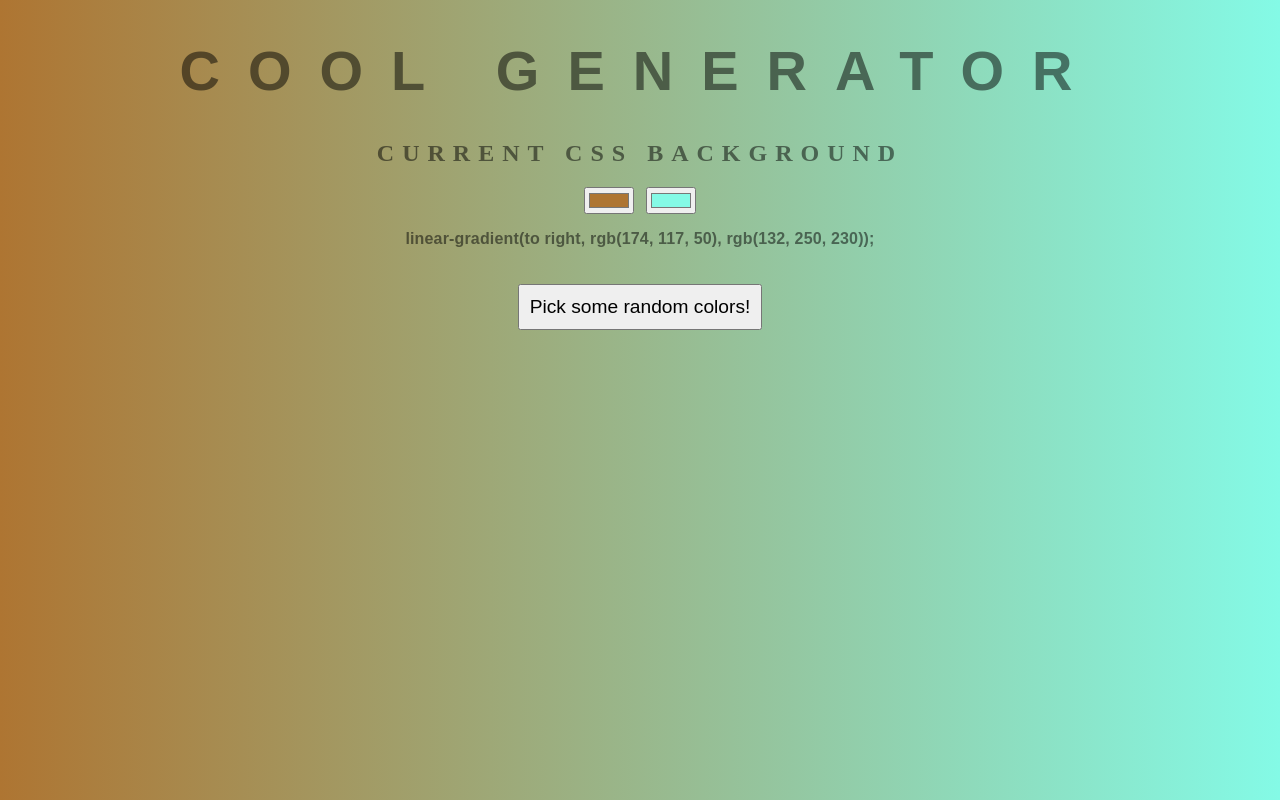
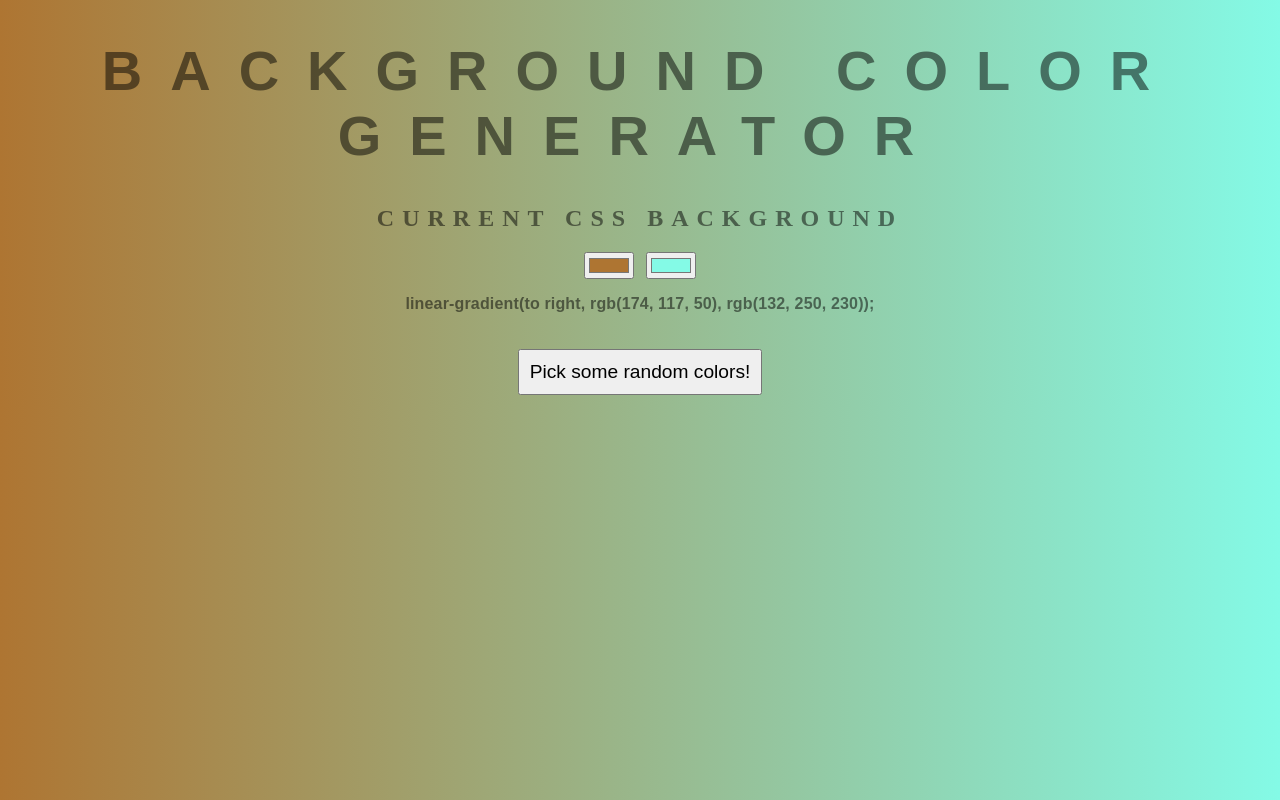
Before and after one commit to ajscholz/background-generator, a plain HTML site: page index.html in a window 1280 px wide. Drawn offline with Linux system fonts and the light colour scheme.

Commit message:
Updated title and h1

```diff
--- a/index.html
+++ b/index.html
@@ -2,11 +2,11 @@
 <html lang="en" dir="ltr">
   <head>
     <meta charset="utf-8">
-    <title>Cool Background</title>
+    <title>Background Color Generator</title>
     <link rel="stylesheet" type="text/css" href="style.css">
   </head>
   <body id="gradient">
-    <h1>Cool Generator</h1>
+    <h1>Background Color Generator</h1>
     <h2>Current CSS Background</h2>
     <input type="color" class="color1" name="color1">
     <!-- value="#FF0000"> -->
```
